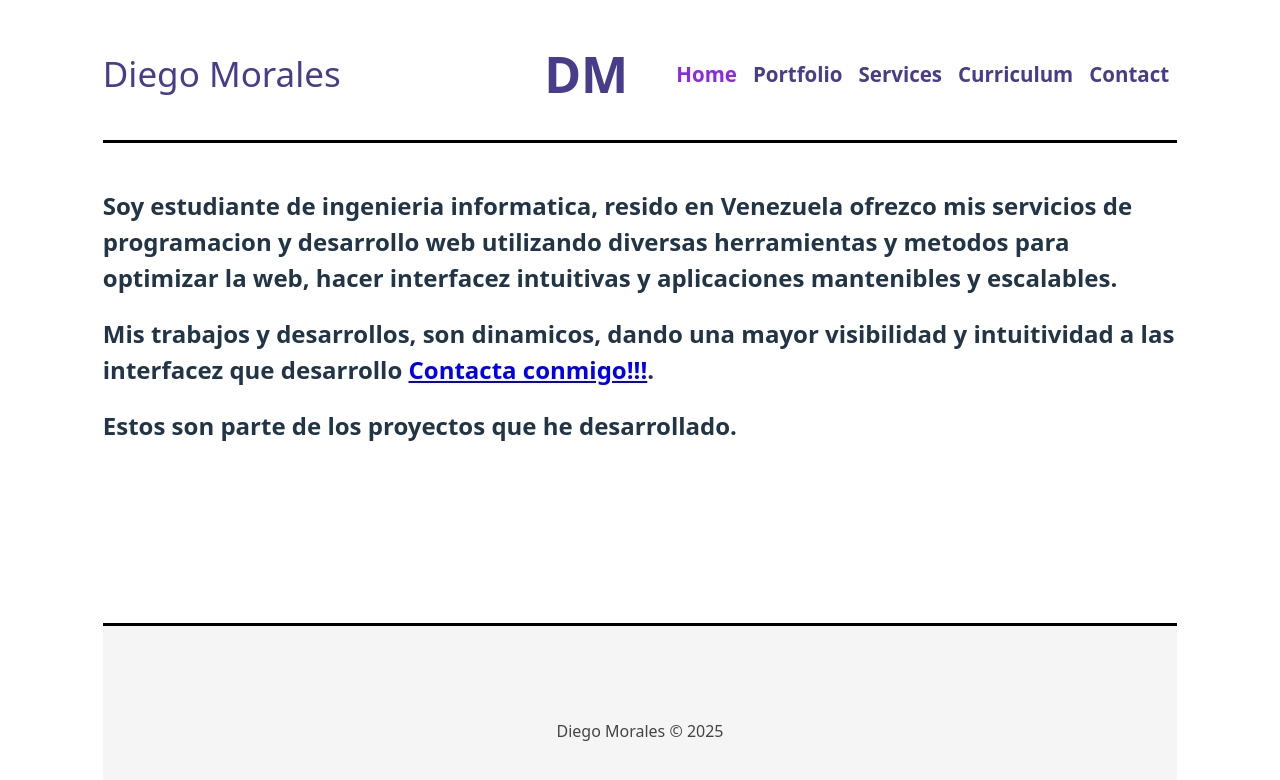
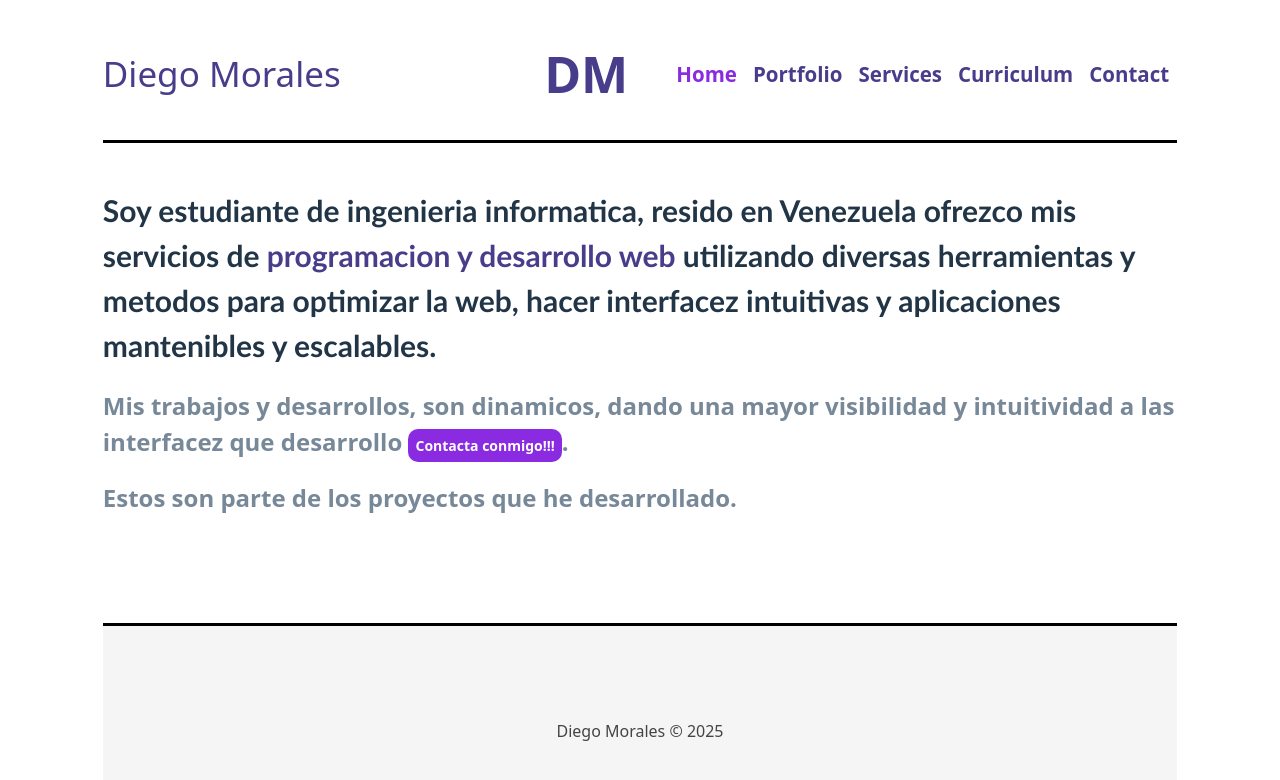
Before and after one commit to diegoesmfs/mi-portafolio, a React (Vite) app in the folder portafolio-personal/: page /home in a window 1280 px wide. Shown: the top 780 px of the page. Built offline with nearby package versions, Linux system fonts and the light colour scheme.

Commit message:
estilos para la pagina home

```diff
--- a/portafolio-personal/src/index.css
+++ b/portafolio-personal/src/index.css
@@ -112,6 +112,45 @@
 
 }
 
+.home h1{
+
+  font-family: 'Trebuchet MS', 'Lucida Sans Unicode', 'Lucida Grande', 'Lucida Sans', Arial, sans-serif;
+  font-weight: 400px;
+  font-size: 30px;
+  margin-bottom: 0px;
+
+}
+
+.home h2{
+
+  color: lightslategrey;
+
+}
+
+.home a{
+
+  background-color: blueviolet;
+  text-decoration: none;
+  padding: 7px;
+  border-radius: 10px;
+  color: white;
+  font-size: 14px;
+  transition: all 300ms;
+
+}
+
+.home a:hover{
+
+  background-color: #213547;
+
+}
+
+.home strong{
+
+  color: darkslateblue;
+
+}
+
 @media (prefers-color-scheme: light) {
   :root {
     color: #213547;
```
